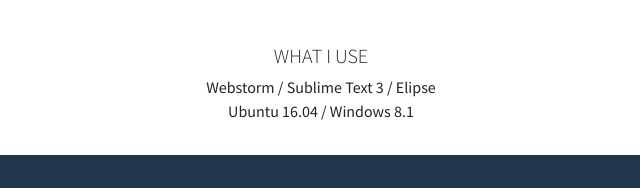
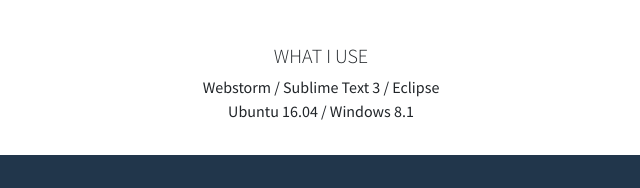
Before and after one commit to ahmed-dinar/ahmed-dinar.github.io, a plain HTML site: page index.html in a window 1280 px wide. Shown: the part 2006-2194 px from the top of the page, 319-959 px from the left. Drawn offline with Linux system fonts and the light colour scheme.

Commit message:
Update index.html

```diff
--- a/index.html
+++ b/index.html
@@ -115,7 +115,7 @@
 				<p>OOP / MVC<br>Mocha / Chai / Sinon / Eslint<br>Gulp / webpack</p>
 
 				<h5 class="mt-5 skill-head">WHAT I USE</h5>
-				<p>Webstorm / Sublime Text 3 / Elipse<br> Ubuntu 16.04 / Windows 8.1</p>
+				<p>Webstorm / Sublime Text 3 / Eclipse<br> Ubuntu 16.04 / Windows 8.1</p>
 
 			</div>
 		</div>
```
